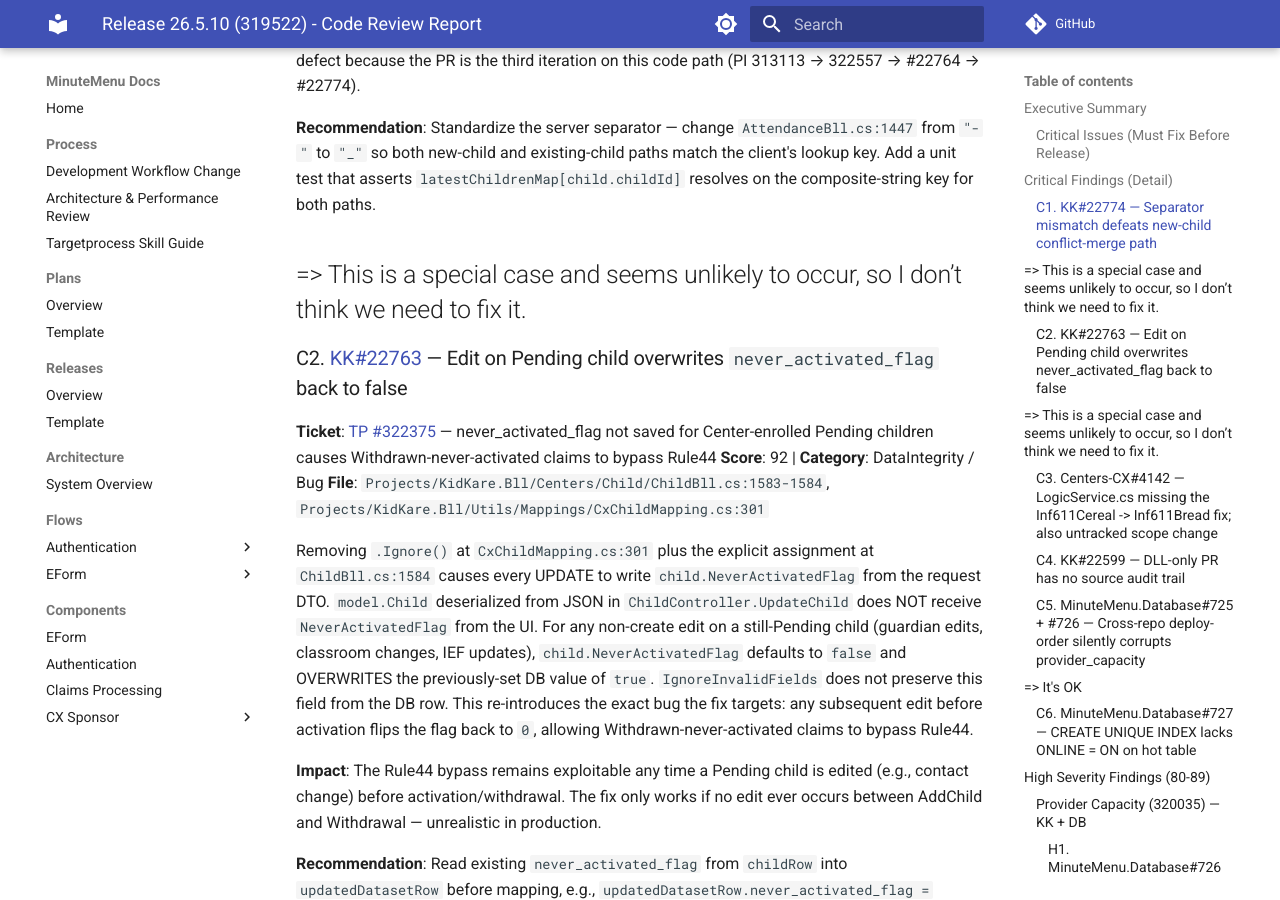
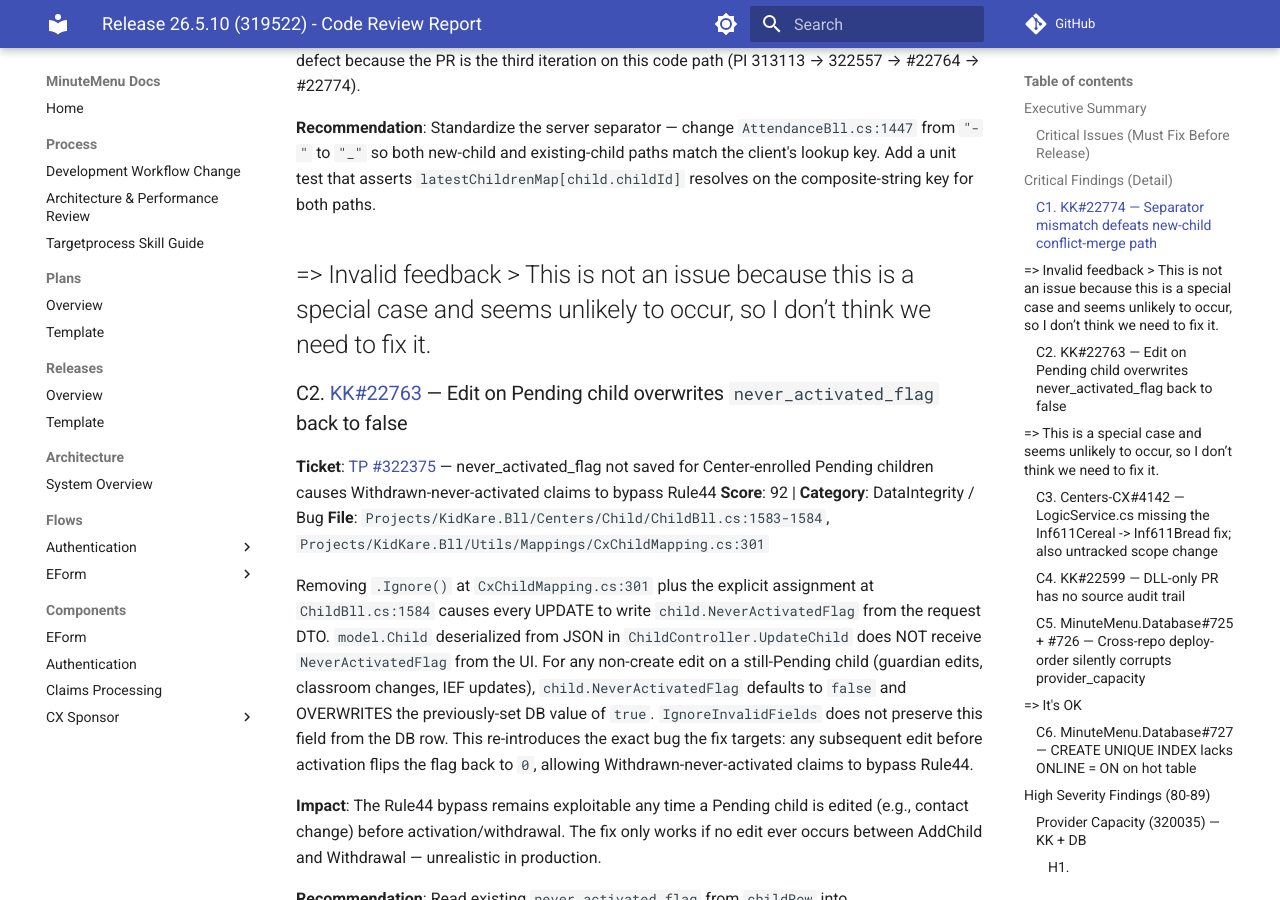
Before and after one commit to MinuteMenu/docs, an MkDocs documentation site: the page built from docs/releases/2026-05/release-26.5.10-code-review.md, in a window 1280 px wide and 900 px high, scrolled down 2581 px. Built offline with MkDocs 1.6.1 and Material for MkDocs 9.7.7, drawn with Linux system fonts in a browser that asks for light colours; comment, search, counter and statistics services are not loaded.

Commit message:
Update release-26.5.10-code-review.md

```diff
--- a/docs/releases/2026-05/release-26.5.10-code-review.md
+++ b/docs/releases/2026-05/release-26.5.10-code-review.md
@@ -45,7 +45,7 @@
 
 **Recommendation**: Standardize the server separator — change `AttendanceBll.cs:1447` from `"-"` to `"_"` so both new-child and existing-child paths match the client's lookup key. Add a unit test that asserts `latestChildrenMap[child.childId]` resolves on the composite-string key for both paths.
 
-=> This is a special case and seems unlikely to occur, so I don’t think we need to fix it.
+=> Invalid feedback > This is not an issue because this is a special case and seems unlikely to occur, so I don’t think we need to fix it.
 ---
 
 ### C2. [KK#22763](https://github.com/MinuteMenu/KK/pull/22763) — Edit on Pending child overwrites `never_activated_flag` back to false
```
